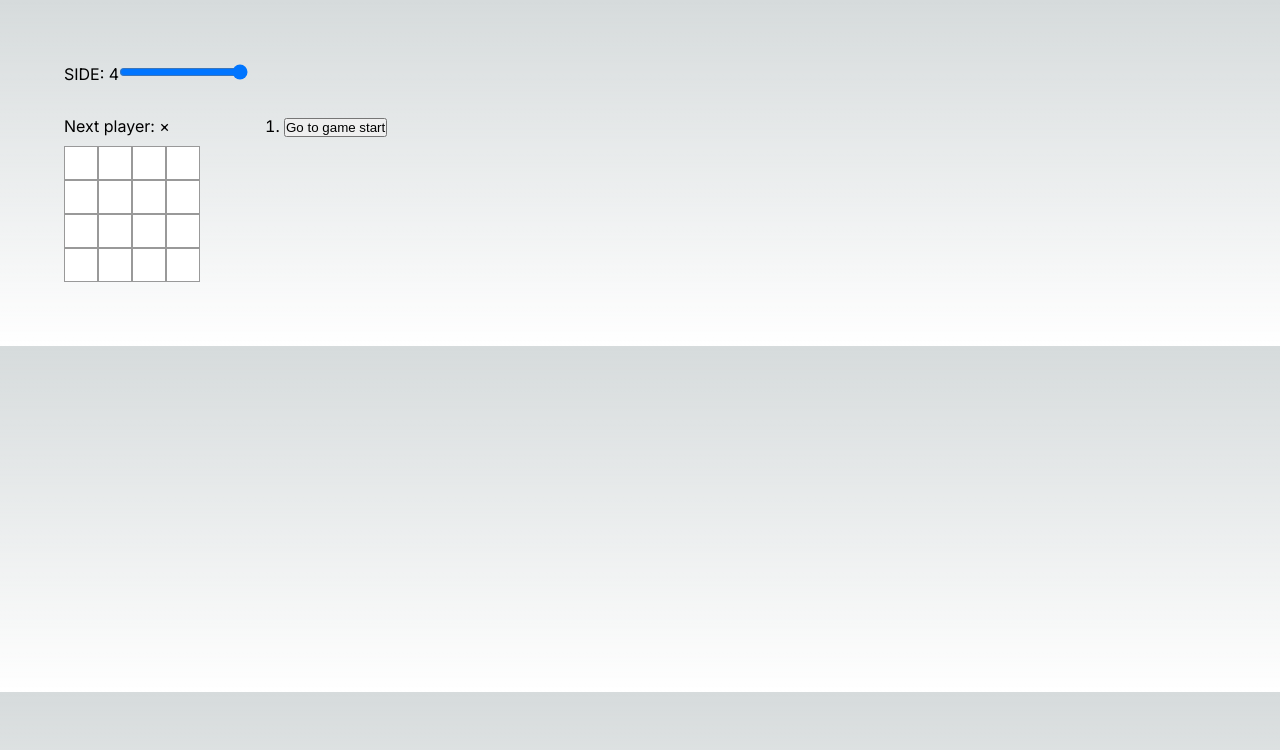
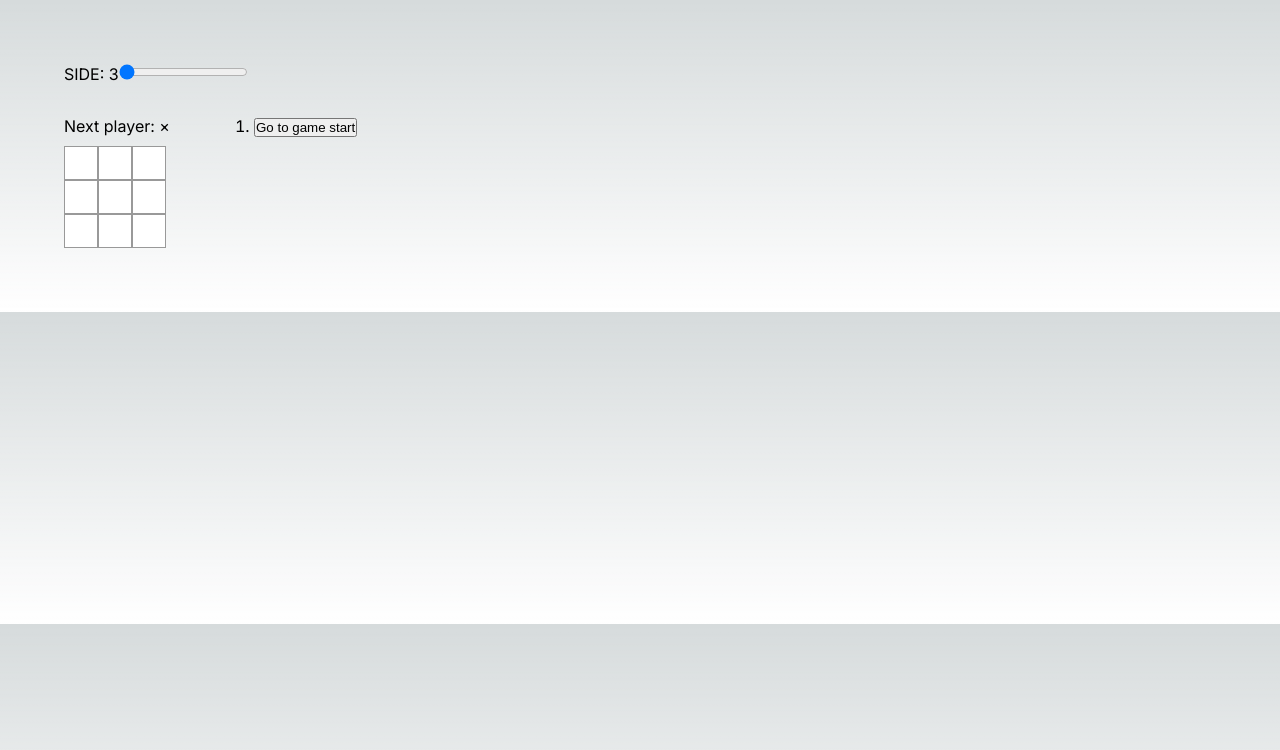
Before and after one commit to THiragi/next-tic-tac-toe, a Next.js app: page / in a window 1280 px wide. Shown: the top 750 px of the page. Built offline with nearby package versions, Linux system fonts and the light colour scheme.

Commit message:
add initial value

```diff
--- a/app/Board.tsx
+++ b/app/Board.tsx
@@ -28,7 +28,7 @@ type BoardProps = {
 
 export function Board({ xIsNext, squares, onPlay, side }: BoardProps) {
   function handleClick(i: number) {
-    if (calculateWinner(squares) || squares[i]) {
+    if (calculateWinner(squares, side) || squares[i]) {
       return;
     }
     const nextSquares = squares.slice();
@@ -36,7 +36,7 @@ export function Board({ xIsNext, squares, onPlay, side }: BoardProps) {
     onPlay(nextSquares);
   }
 
-  const winner = calculateWinner(squares);
+  const winner = calculateWinner(squares, side);
 
   const status = winner
     ? 'Winner: ' + winner.square
@@ -67,8 +67,7 @@ export function Board({ xIsNext, squares, onPlay, side }: BoardProps) {
   );
 }
 
-function calculateWinner(squares: Square[]) {
-  const side = Math.round(Math.log2(squares.length));
+function calculateWinner(squares: Square[], side: number) {
   const length = [...Array(squares.length)].map((_, i) => i);
   const horizontal = length.reduce(
     (a, c) => (c % side ? a : [...a, length.slice(c, c + side)]),
--- a/app/Game.tsx
+++ b/app/Game.tsx
@@ -5,7 +5,7 @@ import { Board, type Square } from './Board';
 import styles from './game.module.css';
 
 export function Game() {
-  const [side, setSide] = useState(4);
+  const [side, setSide] = useState(3);
   const [history, setHistory] = useState<Square[][]>([
     Array(side ** 2).fill(null),
   ]);
@@ -51,8 +51,9 @@ export function Game() {
             name="side"
             type="range"
             min={3}
-            max={5}
+            max={12}
             onChange={handleSide}
+            value={side}
           />
         </label>
       </div>
```
